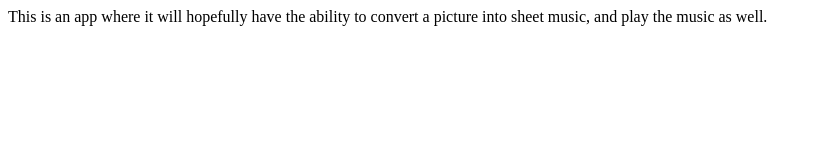
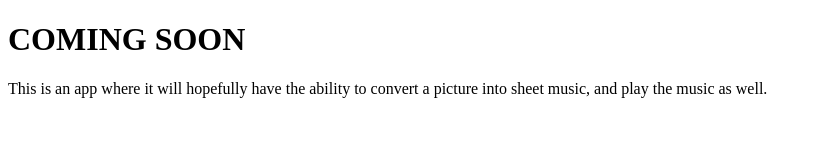
Before and after one commit to SamanthaCat120/SDEV193, a plain HTML site: page index.html in a window 1280 px wide. Shown: the whole page, without its empty margins (0-822 px from the left). Drawn offline with Linux system fonts and the light colour scheme.

Commit message:
Update index.html

```diff
--- a/index.html
+++ b/index.html
@@ -6,6 +6,7 @@
 	<title>Music-ish App</title>
 </head>
 <body>
+	<h1>COMING SOON</h1>
 	This is an app where it will hopefully have the ability to convert a picture into sheet music, and play the music as well.
 </body>
 </html>
```
